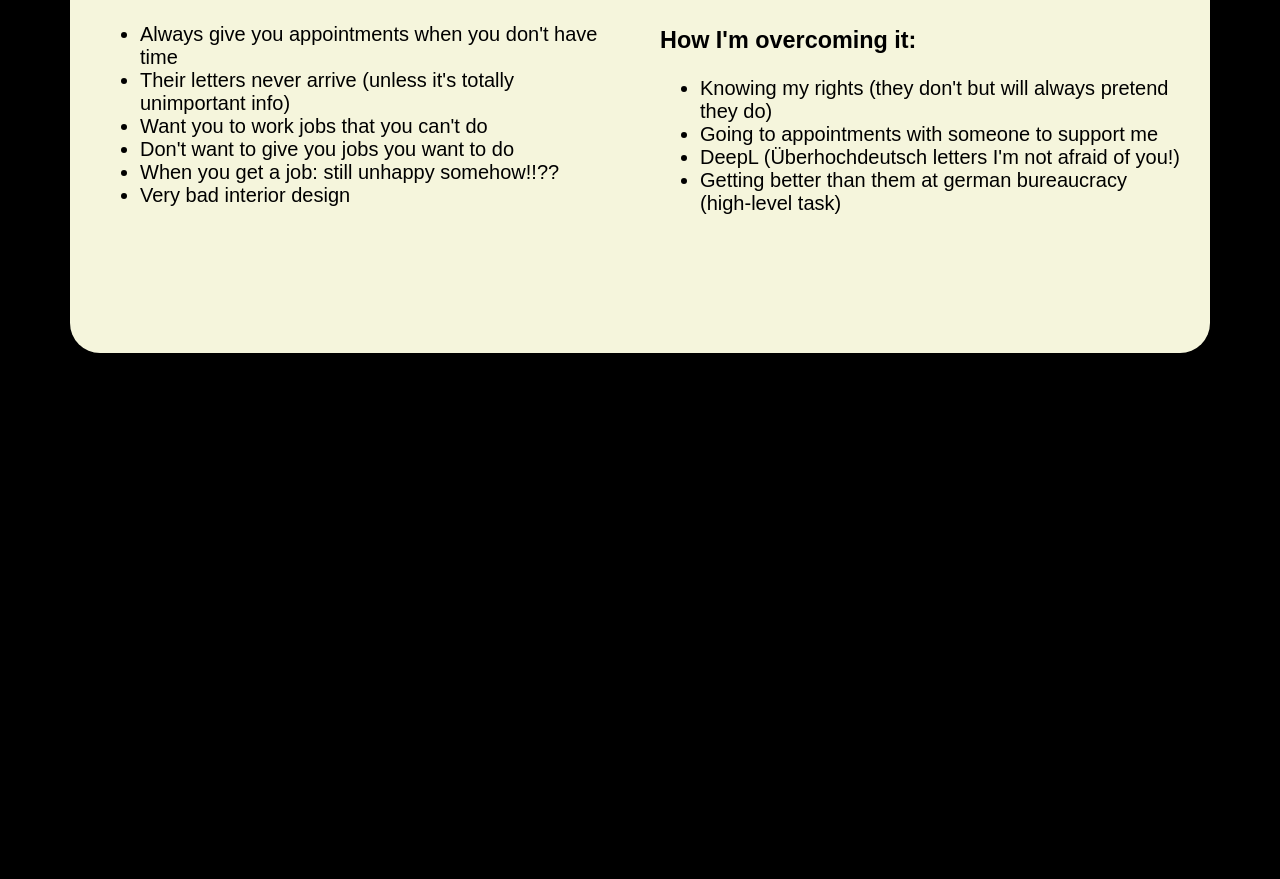
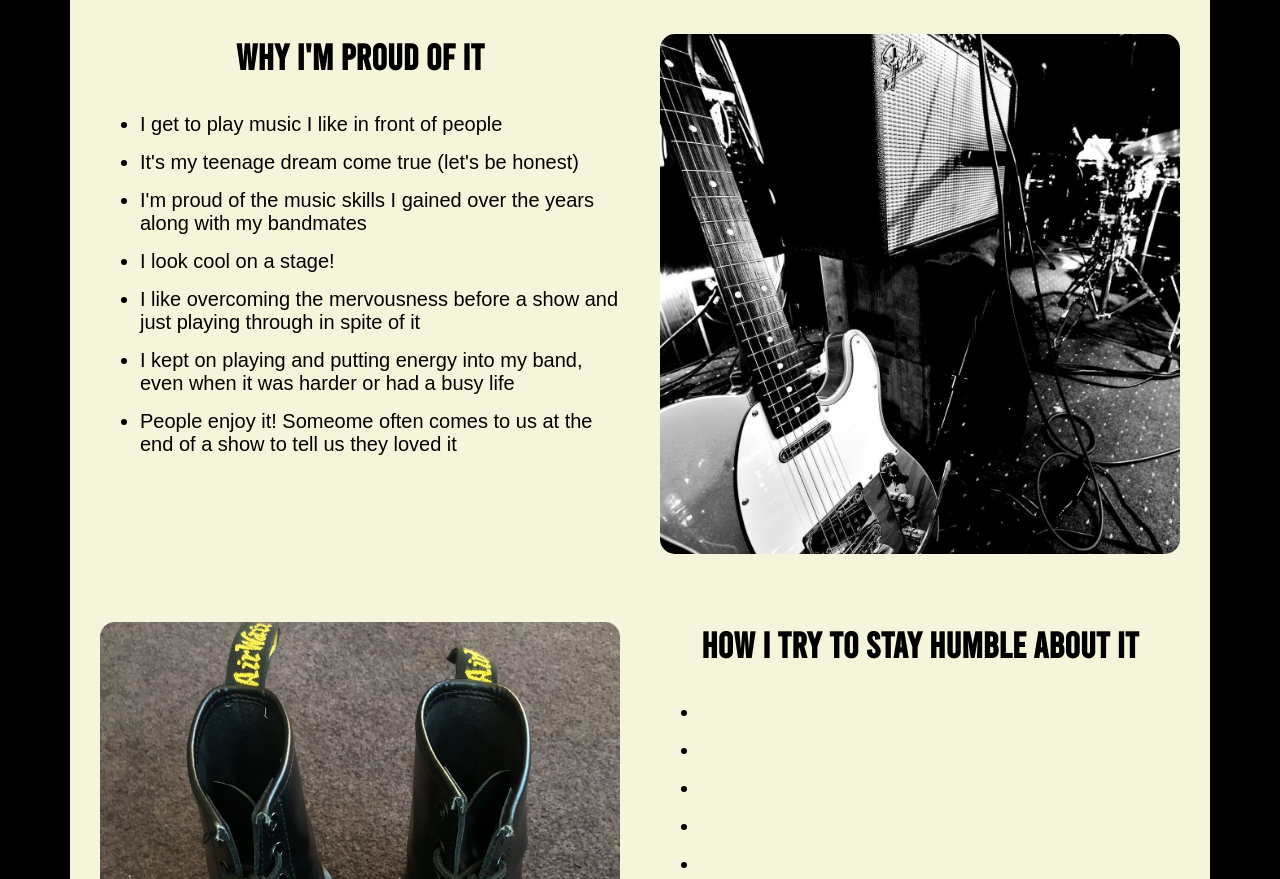
Before and after one commit to morgane-ortic/pride, a plain HTML site: page morgane.html in a window 1280 px wide. Shown: the part 840-1719 px from the top of the page. Before the commit the page ends 1223 px from the top, so only its background shows below. Drawn offline with Linux system fonts and the light colour scheme.

Commit message:
finished html parts

```diff
--- a/morgane.css
+++ b/morgane.css
@@ -17,8 +17,6 @@ body {
 main {
   background-color: beige;
   min-height: 800px;
-
-  border-radius: 30px;
   min-width: 600px;
   margin: 30px;
   padding: 30px;
@@ -33,10 +31,11 @@ main {
   flex-wrap: wrap;
 
   gap: 2em;
+  row-gap: 4em;
 }
 
 #title {
-    margin-bottom: 60px;
+  margin-bottom: 60px;
 }
 
 h1 {
@@ -49,11 +48,22 @@ h2 {
   text-align: center;
 }
 
+h3 {
+  margin-top: 0px;
+  text-align: center;
+  font-family: "Bebas", sans-serif;
+  font-size: 36px;
+}
+
+li {
+  margin-bottom: 15px;
+  font-family: Arial, Helvetica, sans-serif;
+  font-size: 20px;
+}
+
 section {
   width: 520px;
-  min-height: 320px;
-  font-family: Arial, Helvetica, sans-serif;
-  font-size: 20px;
+  min-height: 520px;
 }
 
 .intro-text {
@@ -62,11 +72,11 @@ section {
 .intro-text p {
   margin-top: 0px;
   margin-bottom: 60px;
-  font-family: Bebas, sans-serif;
-  font-size: 34px;
+  font-family: "Bebas", sans-serif;
+  font-size: 32px;
 }
 
 section img {
   border-radius: 15px;
-  max-width: 540px;
+  max-width: 520px;
 }
--- a/morgane.html
+++ b/morgane.html
@@ -31,28 +31,43 @@
           </p>
         </section>
         <section>
+          <h3>Why I'm proud of it</h3>
           <ul>
-            <li>Always give you appointments when you don't have time</li>
+            <li>I get to play music I like in front of people</li>
+            <li>It's my teenage dream come true (let's be honest)</li>
             <li>
-              Their letters never arrive (unless it's totally unimportant info)
+              I'm proud of the music skills I gained over the years along with
+              my bandmates
             </li>
-            <li>Want you to work jobs that you can't do</li>
-            <li>Don't want to give you jobs you want to do</li>
-            <li>When you get a job: still unhappy somehow!!??</li>
-            <li>Very bad interior design</li>
+            <li>I look cool on a stage!</li>
+            <li>
+              I like overcoming the mervousness before a show and just playing
+              through in spite of it
+            </li>
+            <li>
+              I kept on playing and putting energy into my band, even when it
+              was harder or had a busy life
+            </li>
+            <li>
+              People enjoy it! Someome often comes to us at the end of a show to
+              tell us they loved it
+            </li>
           </ul>
         </section>
         <section>
-          <h3>How I'm overcoming it:</h3>
-          <ul>
-            <li>
-              Knowing my rights (they don't but will always pretend they do)
-            </li>
-            <li>Going to appointments with someone to support me</li>
-            <li>DeepL (Überhochdeutsch letters I'm not afraid of you!)</li>
-            <li>
-              Getting better than them at german bureaucracy (high-level task)
-            </li>
+          <img src="/img/stage.jpg" alt="A stage with instruments" />
+        </section>
+
+        <section>
+          <img src="/img/boots.jpg" alt="A stage with instruments" />
+        </section>
+        <section>
+          <h3>How I try to stay humble about it</h3>
+          <ul><li></li>
+          <li></li>
+          <li></li>
+          <li></li>
+          <li></li>
           </ul>
         </section>
       </div>
```
Also changed, not shown: img/boots.jpg (added), img/stage.jpg (added).
